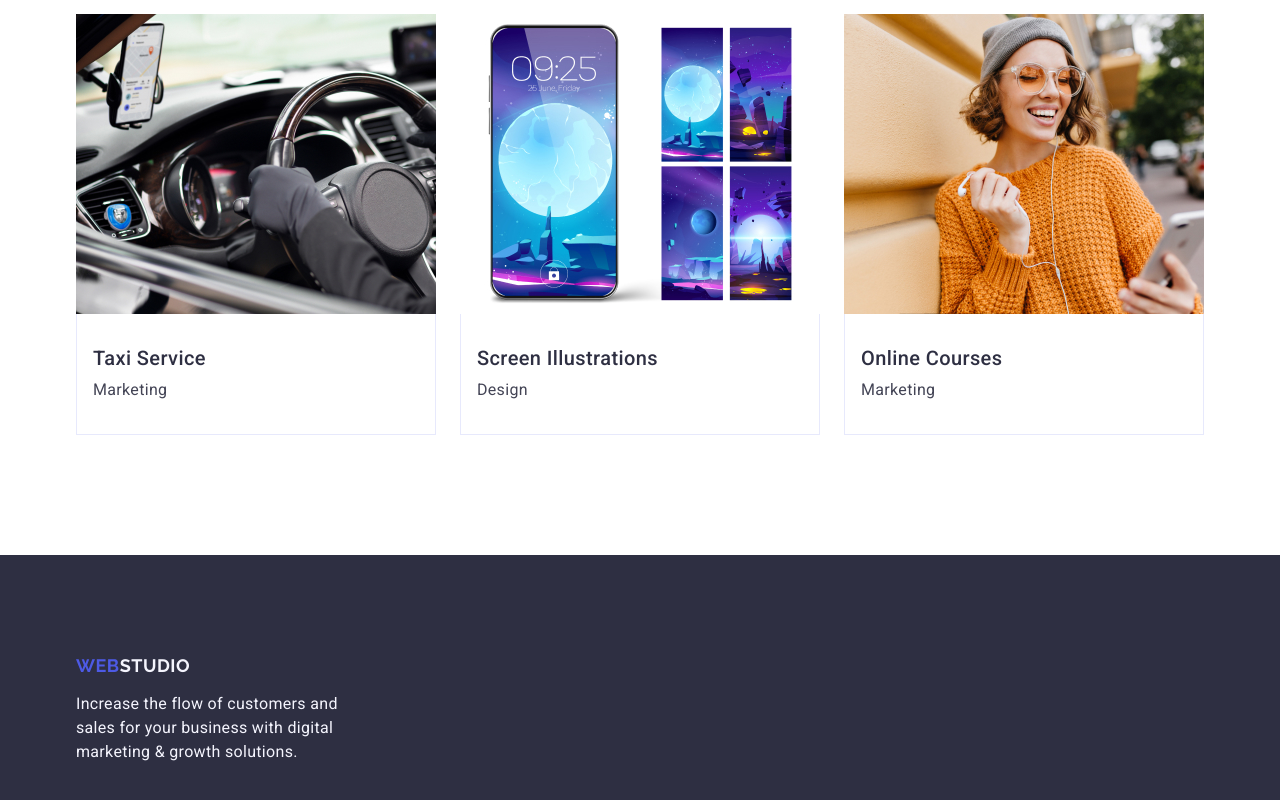
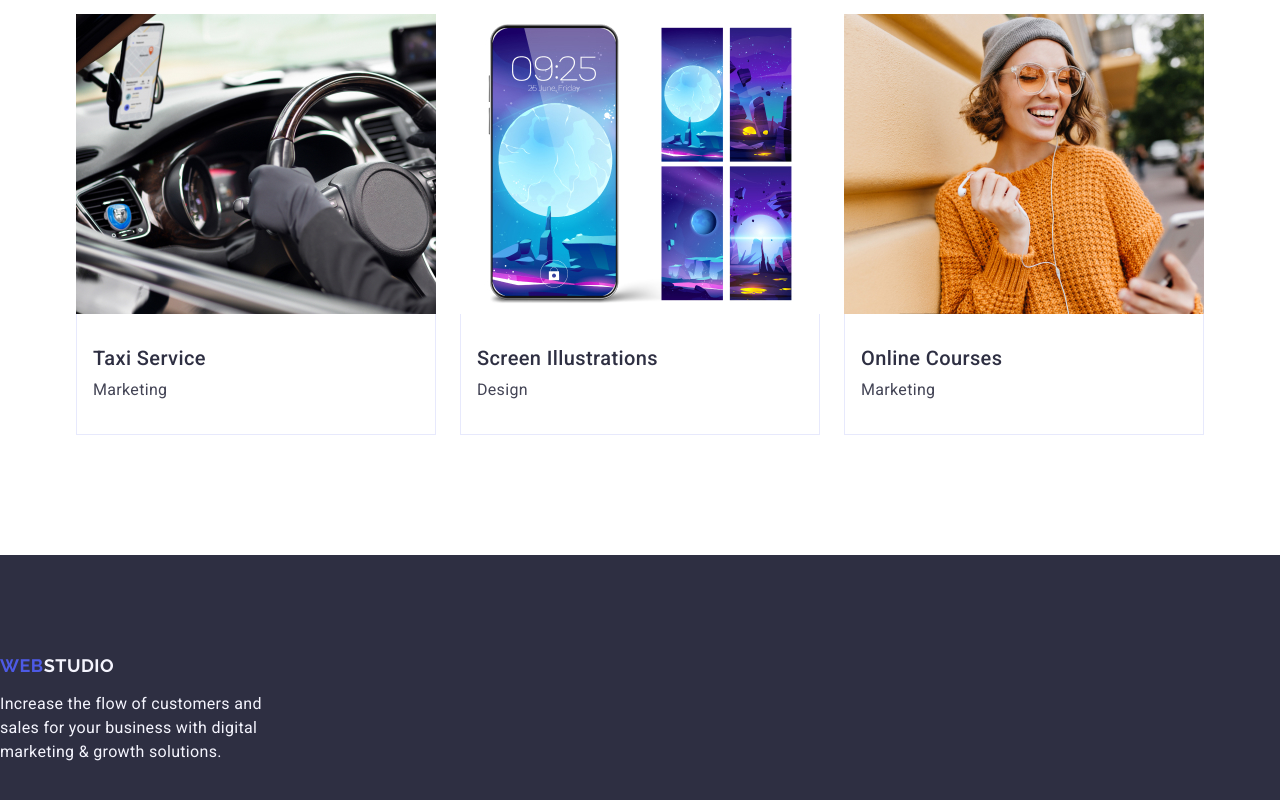
Before and after one commit to tnamirische/goit-markup-hw-04, a plain HTML site: page index.html in a window 1280 px wide. Shown: the part 2627-3427 px from the top of the page. Drawn offline with nearby package versions, Linux system fonts and the light colour scheme.

Commit message:
Add files via upload

```diff
--- a/index.html
+++ b/index.html
@@ -375,10 +375,9 @@
 
     <!-- Footer  -->
     <footer class="footer">
-      <div class="container">
+      <div class="footer-container">
         <a class="logo" href="./index.html"
-          >Web<span class="logo-span-footer">Studio</span></a
-        >
+          >Web<span class="logo-span-footer">Studio</span></a>
         <p class="footer-text">
           Increase the flow of customers and sales for your business with
           digital marketing & growth solutions.
```
